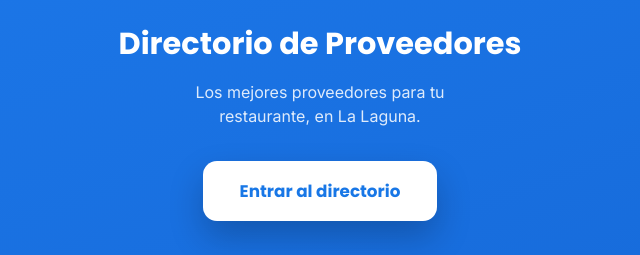
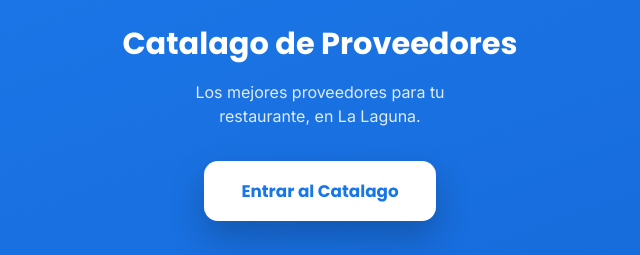
Before and after one commit to CANIRAC/TRC, a plain HTML site: page index.html in a window 1280 px wide. Shown: the part 367-622 px from the top of the page, 320-960 px from the left. Drawn offline with Linux system fonts and the light colour scheme.

Commit message:
Update index.html

```diff
--- a/index.html
+++ b/index.html
@@ -3,10 +3,10 @@
 <head>
 <meta charset="utf-8">
 <meta name="viewport" content="width=device-width, initial-scale=1, viewport-fit=cover">
-<title>CANIRAC Laguna — Directorio de Proveedores</title>
-<meta name="description" content="Directorio de proveedores de CANIRAC Laguna. Encuentra los mejores proveedores para tu restaurante.">
+<title>CANIRAC Laguna — Catalago de Proveedores</title>
+<meta name="description" content="Catalago de proveedores de CANIRAC Laguna. Encuentra los mejores proveedores para tu restaurante.">
 <meta name="theme-color" content="#1877E6">
-<link rel="icon" href="logo.svg" type="image/svg+xml">
+<link rel="icon" href="logo.png" type="image/png+xml">
 <link rel="stylesheet" href="styles.css">
 </head>
 <body>
@@ -15,9 +15,9 @@
 <div class="splash" id="splash">
   <div class="splash-inner">
     <div id="splashBrand"></div>
-    <p class="splash-tag">Directorio de Proveedores</p>
+    <p class="splash-tag">Catalago de Proveedores</p>
     <p class="splash-sub">Los mejores proveedores para tu restaurante, en La Laguna.</p>
-    <button class="splash-btn" id="enterBtn">Entrar al directorio</button>
+    <button class="splash-btn" id="enterBtn">Entrar al Catalago</button>
     <div class="splash-social" id="splashSocial"></div>
   </div>
 </div>
```
